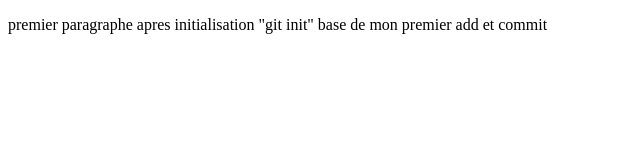
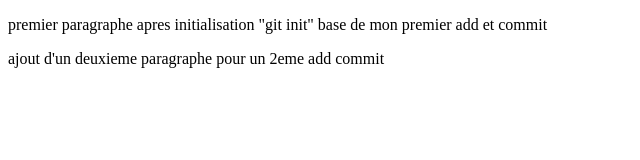
Before and after one commit to YASUKE76/gittest2, a plain HTML site: page index.html in a window 1280 px wide. Shown: the whole page, without its empty margins (0-640 px from the left). Drawn offline with Linux system fonts and the light colour scheme.

Commit message:
deuxieme commit:ajout d'un deuxieme paragraphe apres un premier commit

```diff
--- a/index.html
+++ b/index.html
@@ -8,6 +8,7 @@
 </head>
 <body>
     <p>premier paragraphe apres initialisation "git init" base de mon premier add et commit</p>
+    <p>ajout d'un deuxieme paragraphe pour un 2eme  add commit</p>
 
 
 </body>
```
